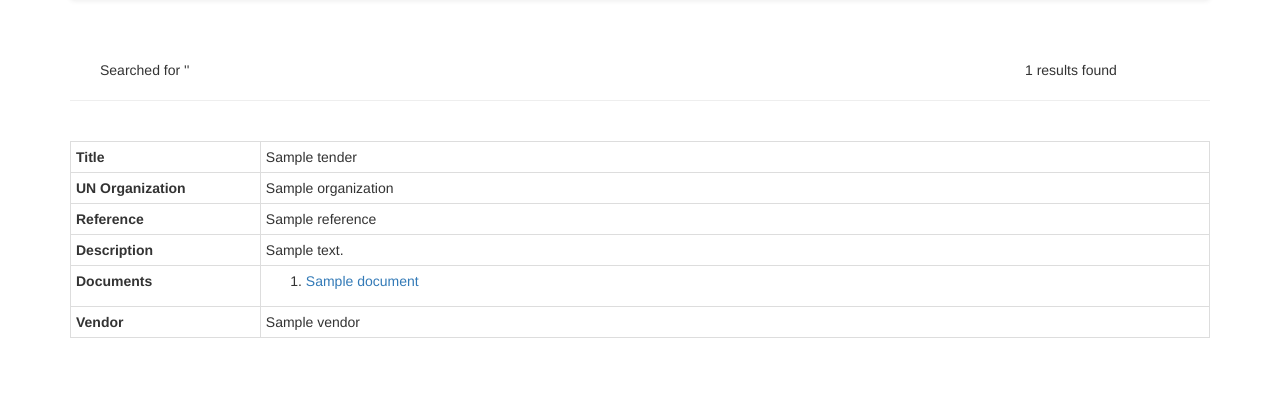
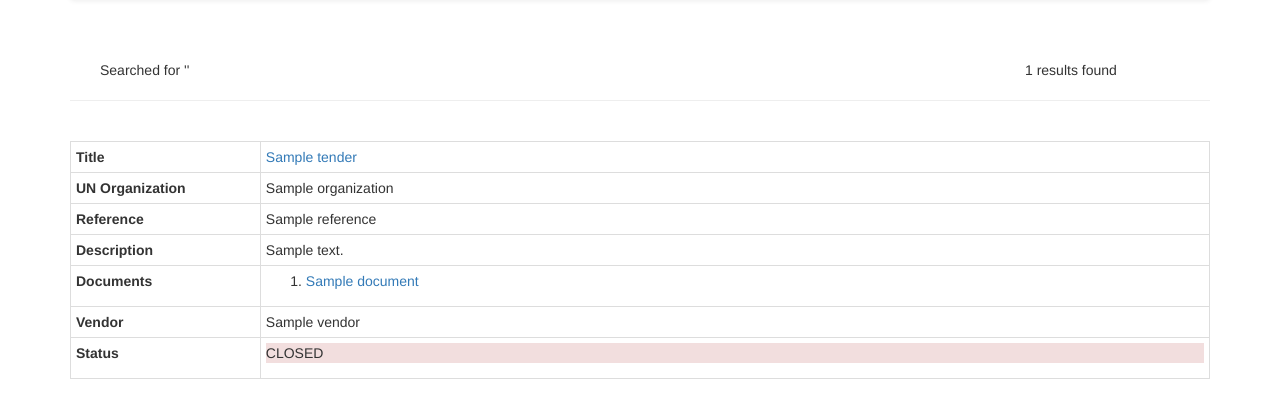
Before and after one commit to eaudeweb/edw-scratch, a Python web app: template scratch/templates/search.html in a window 1280 px wide. Shown: the part 52-470 px from the top of the page. Run offline with Jinja, Linux system fonts and the light colour scheme; the template is opened without the code that fills it: most values are stand-ins (such as "Sample title", 1, 10 or a date in 2020); some libraries are stand-ins or nearby versions.

Commit message:
templates: improve search results

```diff
--- a/scratch/templates/search.html
+++ b/scratch/templates/search.html
@@ -14,7 +14,7 @@
     <table class='table table-condensed table-hover table-bordered'>
       <tr>
         <th class="col-sm-2">Title</th>
-        <td>{{ tender.title }}</td>
+        <td><a href="{{ url_for('.tender', tender_id=tender.id) }}">{{ tender.title }}</a></td>
       </tr>
       <tr>
         <th class="col-sm-2">UN Organization</th>
@@ -42,6 +42,14 @@
         <th>Vendor</th>
         <td>{% if tender.winner %}{{ tender.winner.0.vendor }}{% endif %}</td>
       </tr>
+      <tr>
+        <th>Status</th>
+        <td>
+          {% if tender.winner %}<p class="bg-danger">CLOSED</p>
+          {% else %}<p class="bg-success">OPEN</p>
+          {% endif %}
+        </td>
+      </tr>
     </table>
     </br>
   {% endfor %}
```
